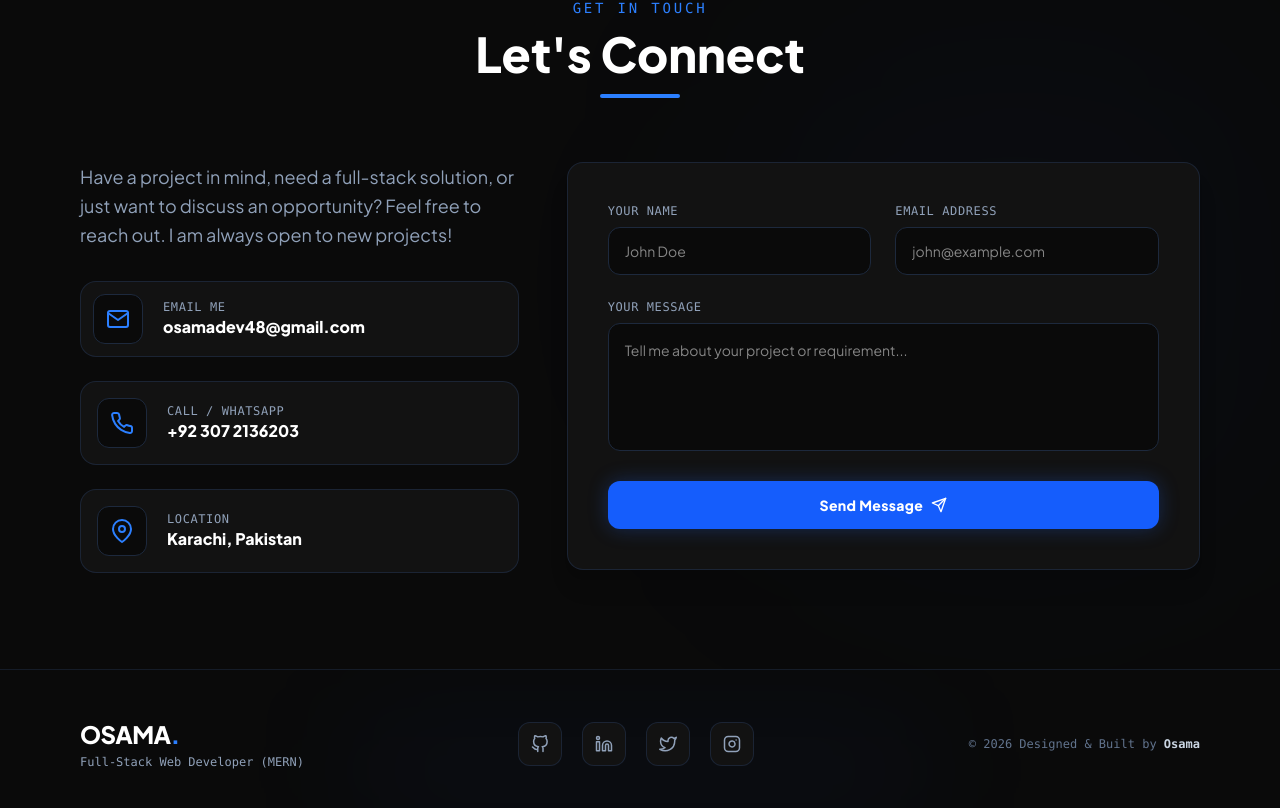
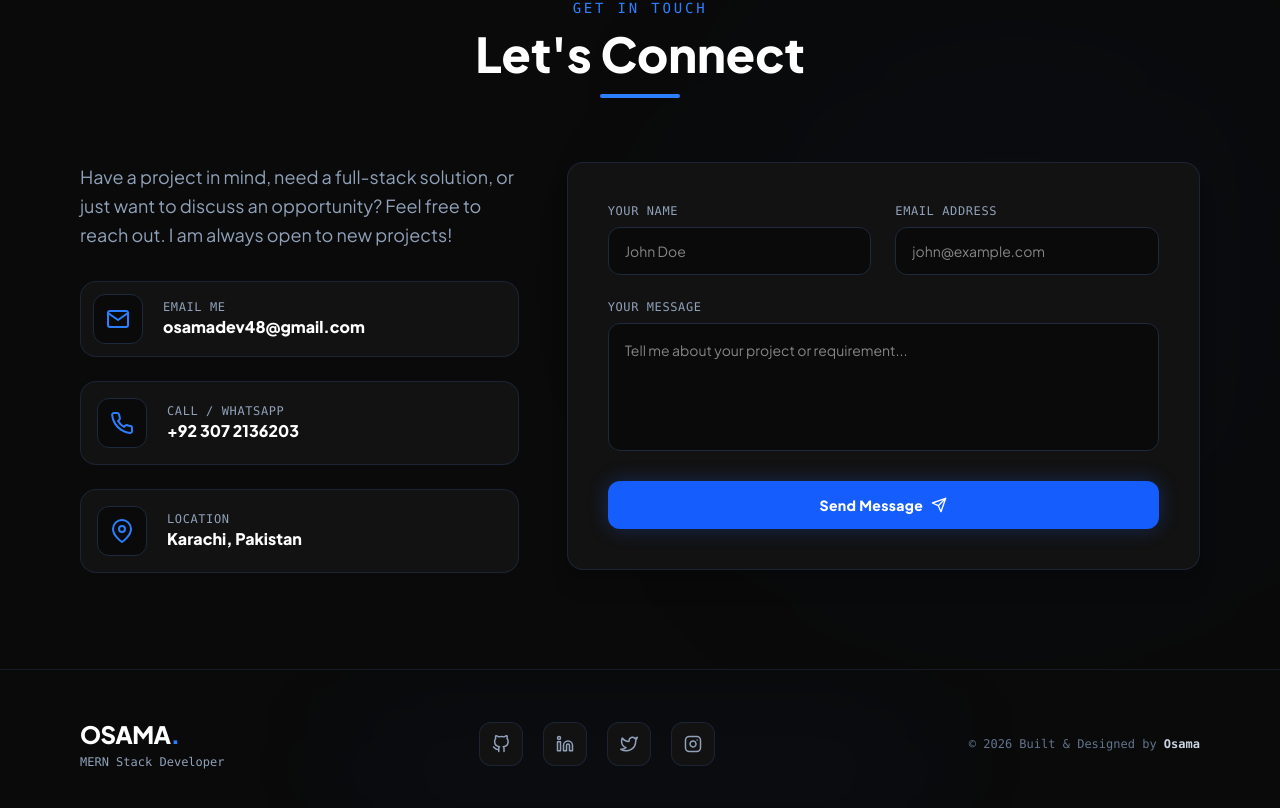
Before and after one commit to usamaanwr/portfolio, a React (Vite) app: page / in a window 1280 px wide. Shown: the part 5543-6351 px from the top of the page. Built offline with nearby package versions, Linux system fonts and the light colour scheme.

Commit message:
fix: update developer description and social media link in Footer component

```diff
--- a/src/components/Footer.jsx
+++ b/src/components/Footer.jsx
@@ -19,7 +19,7 @@ const Footer = () => {
               OSAMA<span className="text-blue-500">.</span>
             </h2>
             <p className="text-slate-400 text-xs font-mono mt-1">
-              Full-Stack Web Developer (MERN)
+              MERN Stack Developer
             </p>
           </div>
 
@@ -36,7 +36,7 @@ const Footer = () => {
             </a>
 
             <a
-              href="https://www.linkedin.com/in/muhammad-osama-125213292/"
+              href="https://www.linkedin.com/in/osamadev-builds/"
               target="_blank"
               rel="noreferrer"
               title="LinkedIn"
@@ -68,7 +68,7 @@ const Footer = () => {
 
           {/* Copyright */}
           <div className="text-slate-500 text-xs font-mono">
-            &copy; {currentYear} Designed & Built by <span className="text-slate-300 font-bold">Osama</span>
+            &copy; {currentYear}  Built & Designed by <span className="text-slate-300 font-bold">Osama</span>
           </div>
 
         </div>
```
